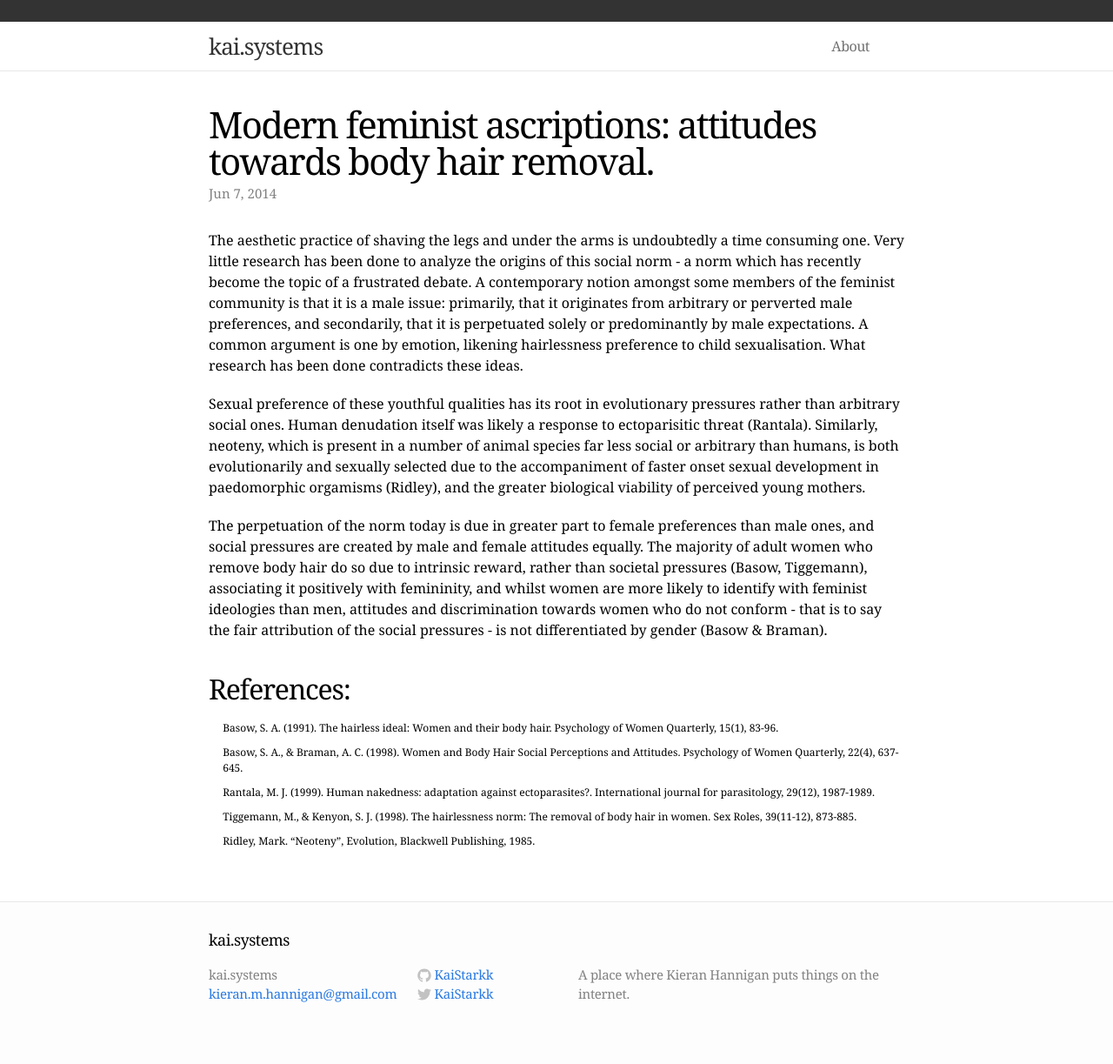
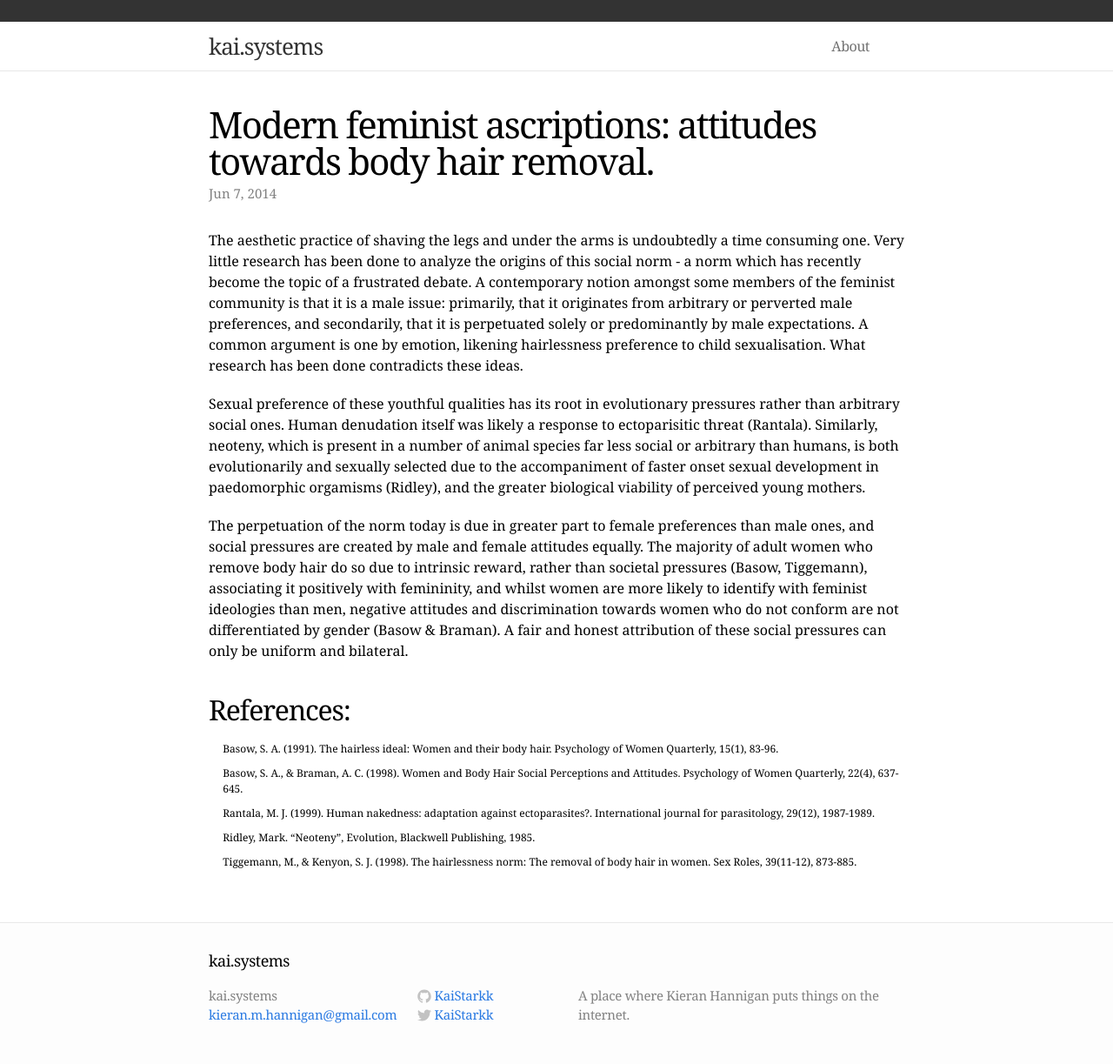
Before and after one commit to KaiStarkk/kaistarkk.github.io, a Jekyll site: the page built from _posts/2014-06-07-modern-feminist-ascriptions-attitudes-towards-body-hair-removal.markdown, in a window 1280 px wide. Shown: the whole page at 87% size. Built offline with Jekyll 4.4.1, drawn with Linux system fonts in a browser that asks for light colours; before the commit the page ends 1199 px from its top, so only the background shows below that.

Commit message:
Blog post update
Reword
2014-06-07-modern-feminist-ascriptions-attitudes-towards-body-hair-removal

```diff
--- a/_posts/2014-06-07-modern-feminist-ascriptions-attitudes-towards-body-hair-removal.markdown
+++ b/_posts/2014-06-07-modern-feminist-ascriptions-attitudes-towards-body-hair-removal.markdown
@@ -9,7 +9,7 @@ The aesthetic practice of shaving the legs and under the arms is undoubtedly a t
 
 Sexual preference of these youthful qualities has its root in evolutionary pressures rather than arbitrary social ones. Human denudation itself was likely a response to ectoparisitic threat (Rantala). Similarly, neoteny, which is present in a number of animal species far less social or arbitrary than humans, is both evolutionarily and sexually selected due to the accompaniment of faster onset sexual development in paedomorphic orgamisms (Ridley), and the greater biological viability of perceived young mothers.
 
-The perpetuation of the norm today is due in greater part to female preferences than male ones, and social pressures are created by male and female attitudes equally. The majority of adult women who remove body hair do so due to intrinsic reward, rather than societal pressures (Basow, Tiggemann), associating it positively with femininity, and whilst women are more likely to identify with feminist ideologies than men, attitudes and discrimination towards women who do not conform - that is to say the fair attribution of the social pressures - is not differentiated by gender (Basow & Braman).
+The perpetuation of the norm today is due in greater part to female preferences than male ones, and social pressures are created by male and female attitudes equally. The majority of adult women who remove body hair do so due to intrinsic reward, rather than societal pressures (Basow, Tiggemann), associating it positively with femininity, and whilst women are more likely to identify with feminist ideologies than men, negative attitudes and discrimination towards women who do not conform are not differentiated by gender (Basow & Braman). A fair and honest attribution of these social pressures can only be uniform and bilateral.
 
 
 References:
@@ -17,5 +17,5 @@ References:
 - Basow, S. A. (1991). The hairless ideal: Women and their body hair. Psychology of Women Quarterly, 15(1), 83-96.
 - Basow, S. A., & Braman, A. C. (1998). Women and Body Hair Social Perceptions and Attitudes. Psychology of Women Quarterly, 22(4), 637-645.
 - Rantala, M. J. (1999). Human nakedness: adaptation against ectoparasites?. International journal for parasitology, 29(12), 1987-1989.
+- Ridley, Mark. "Neoteny", Evolution, Blackwell Publishing, 1985.
 - Tiggemann, M., & Kenyon, S. J. (1998). The hairlessness norm: The removal of body hair in women. Sex Roles, 39(11-12), 873-885.
-- Ridley, Mark. "Neoteny", Evolution, Blackwell Publishing, 1985.
```
